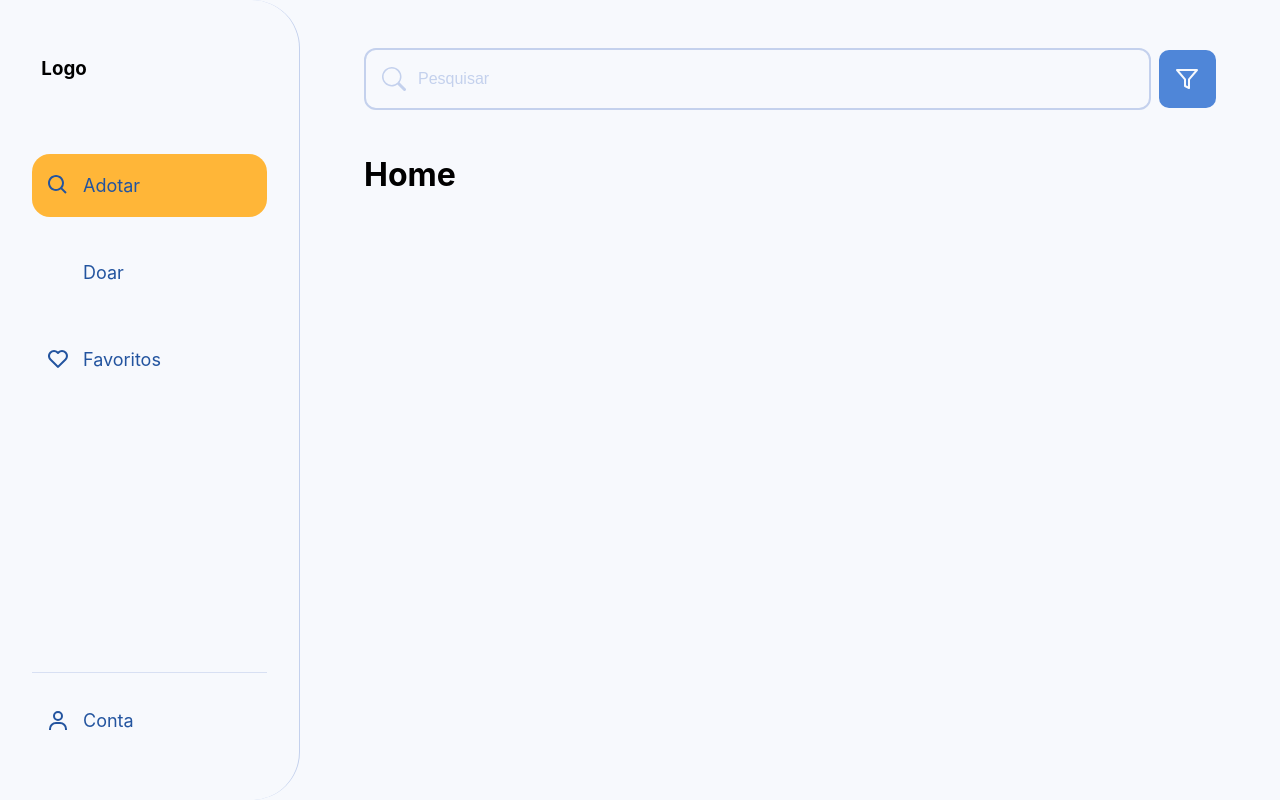
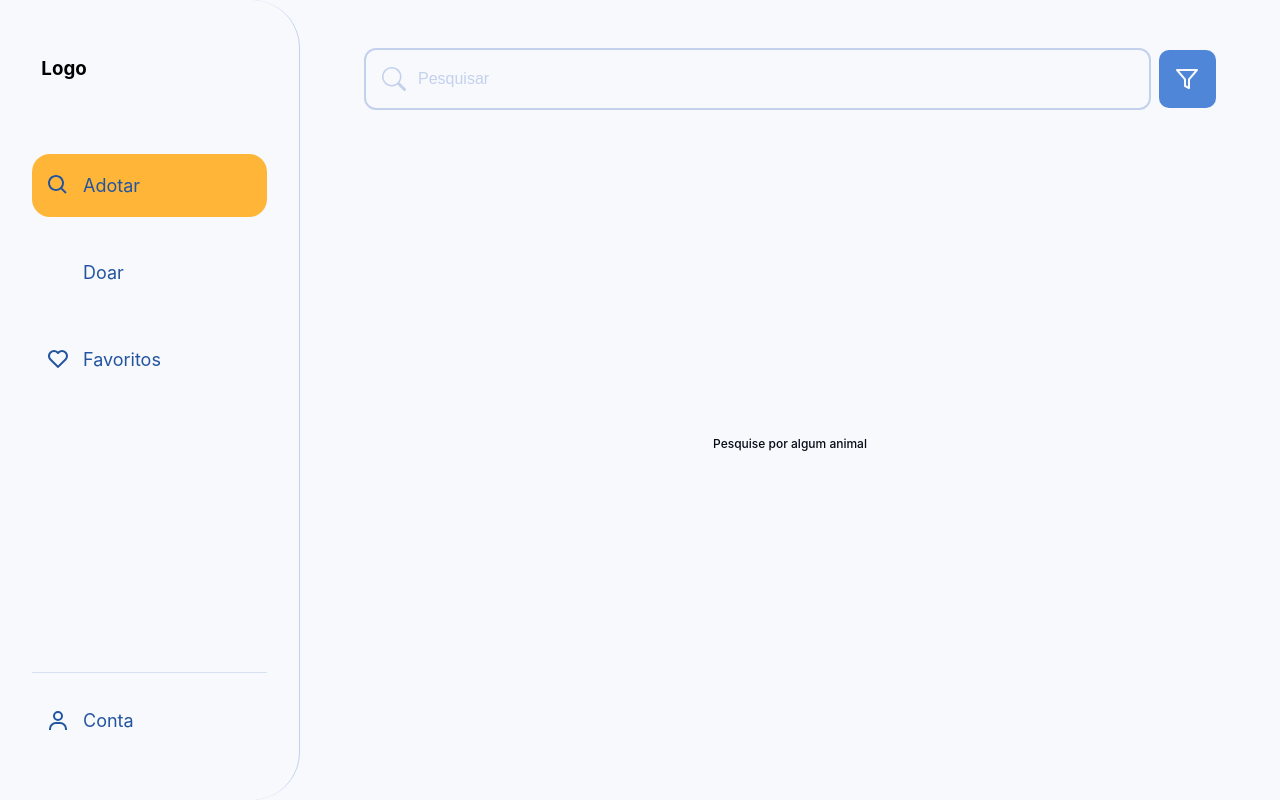
Before and after one commit to PW2-AdotaPet/Frontend_typescript, a React (Create React App) app: page /adotar in a window 1280 px wide. Built offline with nearby package versions, Linux system fonts and the light colour scheme; some icons are missing; the HTML template or start-up script is replaced by a standard one.

Commit message:
Adicionando tela de informação

```diff
--- /dev/null
+++ b/src/Components/Layouts/InfoMessage/index.tsx
@@ -0,0 +1,11 @@
+import Style from "./style.module.css";
+
+function InfoMessage(props:any) {
+    return (
+        <div className={Style.container}>
+            <p>{props.message}</p>
+        </div>
+    )
+}
+
+export default InfoMessage
--- /dev/null
+++ b/src/Components/Layouts/InfoMessage/style.module.css
@@ -0,0 +1,15 @@
+.container {
+    display: flex;
+    align-items: center;
+    justify-content: center;
+    width: 100%;
+    height: 100%;
+}
+
+.container p {
+    font-size: 0.75em;
+    font-style: normal;
+    font-weight: 500;
+    line-height: normal;
+    color: var(--blue-500);
+}
--- a/src/Components/Pages/Home.tsx
+++ b/src/Components/Pages/Home.tsx
@@ -1,11 +1,12 @@
 import Container from "../Layouts/Container";
+import InfoMessage from "../Layouts/InfoMessage";
 import SearchBar from "../Layouts/SearchBar";
 
 function Home() {
     return (
         <Container customClass="column">
             <SearchBar />
-            <h1>Home</h1>
+            <InfoMessage message="Pesquise por algum animal"/>
         </Container>
     )
 }
```
